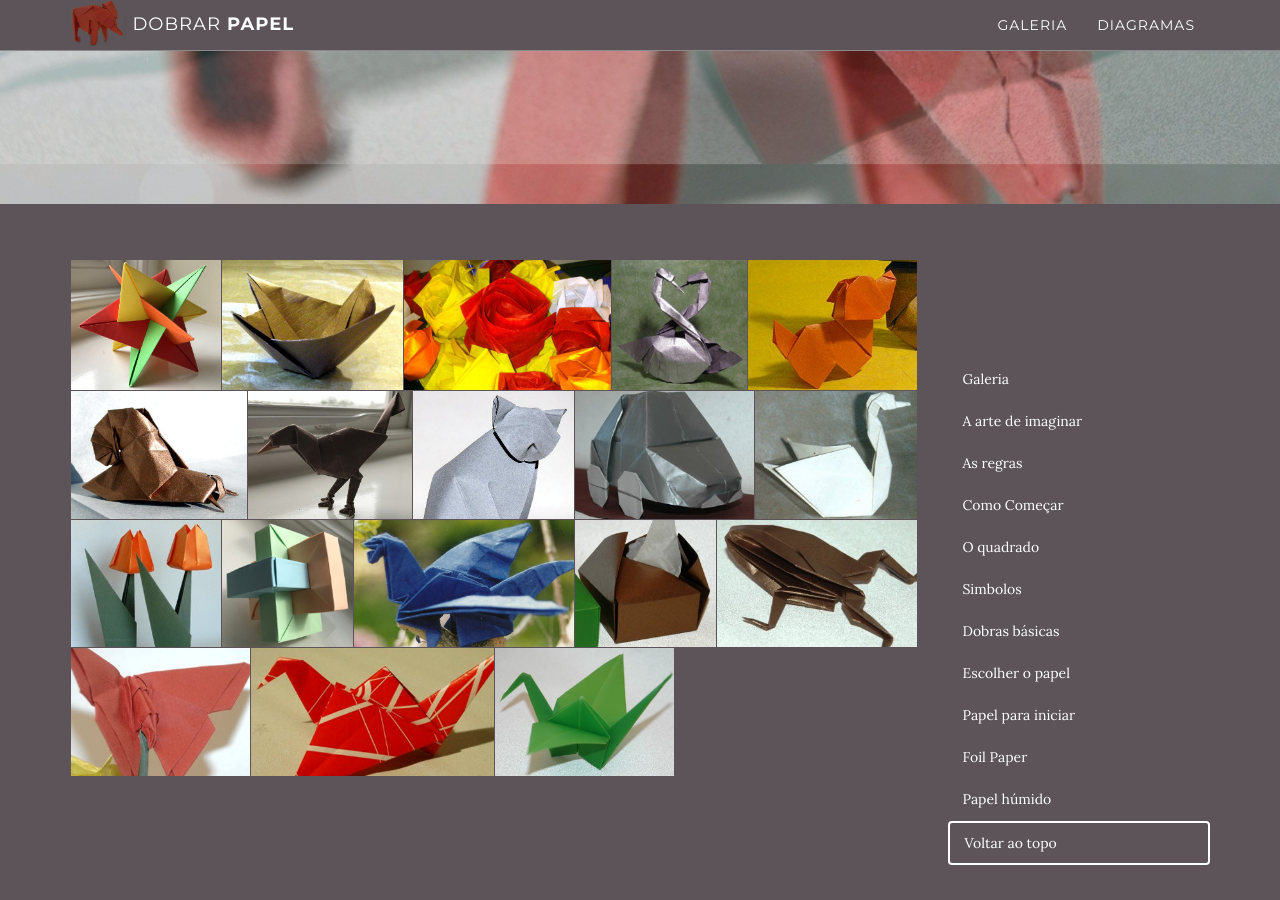
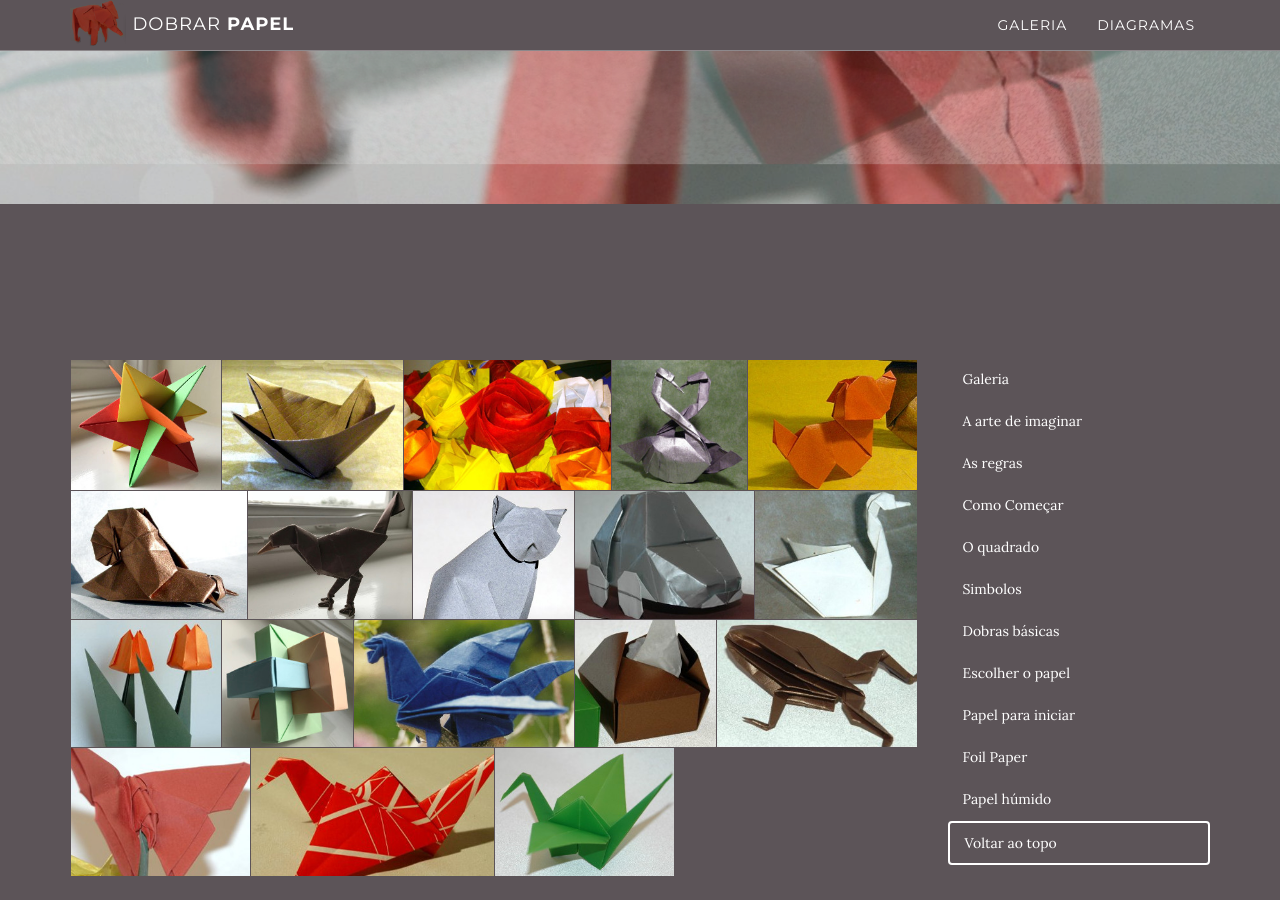
Before and after one commit to pawlo0/dobrarpapel, a Jekyll site: the page built from index.html, in a window 1280 px wide and 900 px high, scrolled down 741 px. Built offline with Jekyll 4.4.1, drawn with Linux system fonts in a browser that asks for light colours.

Commit message:
fixes position of justifiedGallery

```diff
--- a/index.html
+++ b/index.html
@@ -14,7 +14,7 @@
     <div class="container">
         <div class="row">
             <div class="col-md-9">
-                <section id="1" class="content-section contentWithFadeIn" style="opacity: 0">
+                <section id="1" class="content-section contentWithFadeIn" style="opacity: 0; margin-top: 200px">
                         {% for post in site.posts %}
                             <a href="{{ post.url | append: "index.html" }}">
                                 <img alt="{{post.title}}" src="{{post.image}}"/>
```
